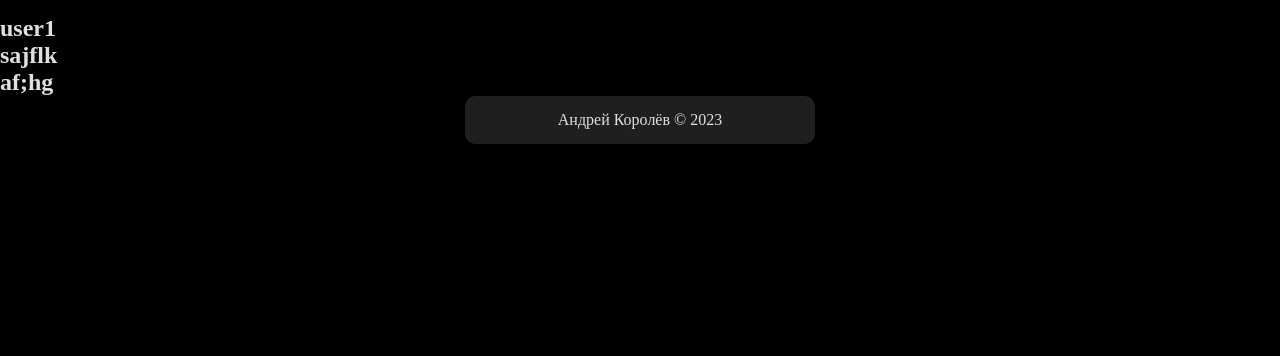
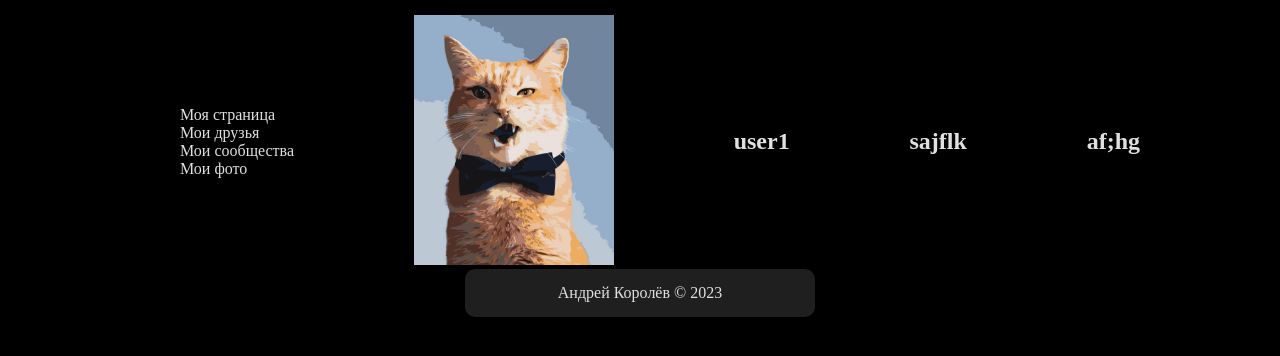
Before and after one commit to SamsaraKid/FirstSocialNet, a Django app: page /user1/ in a window 1280 px wide. Shown: the part 50-406 px from the top of the page. Run offline with Django 4.2, Linux system fonts and the light colour scheme; data comes from the database, SQL or seed files in the repository; both versions use the stored data as it was after the commit.

Commit message:
начал работу над анкетой профиля

```diff
--- a/FirstSocialNet/urls.py
+++ b/FirstSocialNet/urls.py
@@ -17,6 +17,8 @@ Including another URLconf
 from django.contrib import admin
 from django.urls import path, include
 from socialapp import views
+from django.conf.urls.static import static
+from django.conf import settings
 
 
 urlpatterns = [
@@ -27,3 +29,5 @@ urlpatterns = [
     path('login/', views.index, name='login'),
     path('<slug:slug>/', views.ProfileDetail.as_view(), name='profile'),
 ]
+
+urlpatterns += static(settings.MEDIA_URL, document_root=settings.MEDIA_ROOT)
--- a/socialapp/static/css/main.css
+++ b/socialapp/static/css/main.css
@@ -106,24 +106,24 @@ li{
     width: 500px;
 }
 
-.ma{
+.margin-auto{
     margin: auto;
 }
 
-.mb15{
+.margin-bottom15{
     margin-bottom: 15px;
 }
 
-.tc{
+.text-center{
     text-align: center;
 }
 
-.cw{
+.center-width{
     width: 1000px;
     height: 100%;
 }
 
-.fr{
+.flex-row{
     margin: 0 auto;
     display: flex;
     flex-direction: row;
@@ -136,3 +136,7 @@ li{
     color: inherit;
     text-decoration: none;
 }
+
+.avatar img{
+    width: 200px;
+}
--- a/templates/base.html
+++ b/templates/base.html
@@ -11,8 +11,8 @@
 <body>
 
     <header>
-        <div class="cw ma">{% block head %}
-            <ul class="fr">
+        <div class="center-width margin-auto">{% block head %}
+            <ul class="flex-row">
                 <li><a href="{% url 'home' %}" class="link-clean"><h2>СОЦСЕТЬ</h2></a></li>
                 {% if user.username %}
                     <li>люди</li>
@@ -30,7 +30,7 @@
         {% endblock main %}
     {% endblock content %}
 
-    <footer class="ma tc card-simple w350">Андрей Королёв © 2023</footer>
+    <footer class="margin-auto text-center card-simple w350">Андрей Королёв © 2023</footer>
 
 </body>
 </html>
--- a/templates/registration/registration.html
+++ b/templates/registration/registration.html
@@ -5,11 +5,11 @@
 {% block script %}<script src="{% static 'js/registration.js' %}" defer></script>{% endblock script %}
 
 {% block content %}
-    <div class="ma tc card-simple w500">
-        <h2 class="mb15">Регистрация</h2>
+    <div class="margin-auto text-center card-simple w500">
+        <h2 class="margin-bottom15">Регистрация</h2>
         <form action="" method="POST" enctype="multipart/form-data">
             {% csrf_token %}
-            <table class="ma mb15">
+            <table class="margin-auto margin-bottom15">
                 <tr><th>{{ userform.username.label_tag }}</th><td>{{ userform.username }}</td></tr>
                 <tr><th>{{ userform.password1.label_tag }}</th><td>{{ userform.password1 }}</td></tr>
                 <tr><th>{{ userform.password2.label_tag }}</th><td>{{ userform.password2 }}</td></tr>
--- a/templates/socialapp/profile_detail.html
+++ b/templates/socialapp/profile_detail.html
@@ -1,7 +1,21 @@
 {% extends 'base.html' %}
+{% load static %}
 {% block title %}{{ profile.name }} {{ profile.surname }}{% endblock title %}
 {% block content %}
-    <div class="center-div center-text">
+    <div class="center-width margin-auto flex-row">
+        <div class="menu-left">
+            <ul>
+                <li><a class="link-clean" href="">Моя страница</a></li>
+                <li><a class="link-clean" href="">Мои друзья</a></li>
+                <li><a class="link-clean" href="">Мои сообщества</a></li>
+                <li><a class="link-clean" href="">Мои фото</a></li>
+            </ul>
+        </div>
+        <div class="profile">
+            <div class="avatar"><img src="{{ profile.avatar.url }}" alt="avatar"></div>
+        </div>
+
+
         <h2>{{ profile.user.username }}</h2>
         <h2>{{ profile.name }}</h2>
         <h2>{{ profile.surname }}</h2>
```
Also changed, not shown: templates/index.html (+6 -6 lines), db.sqlite3, media/user2/avatar/user2.jpg (added), media/user3/avatar/user3.jpg (added), media/user3/avatar/user3_qT3KF7R.jpg (added).
